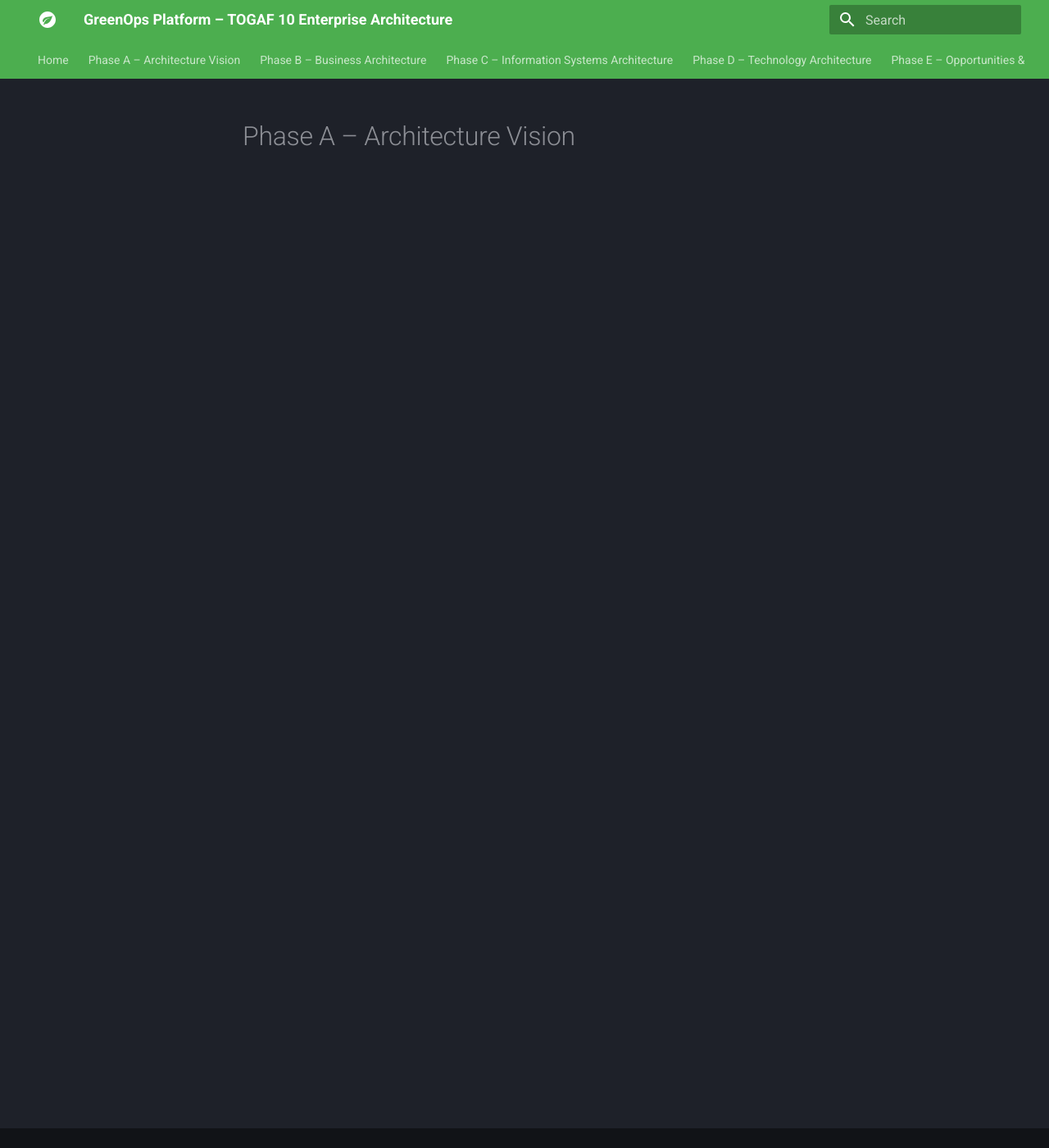
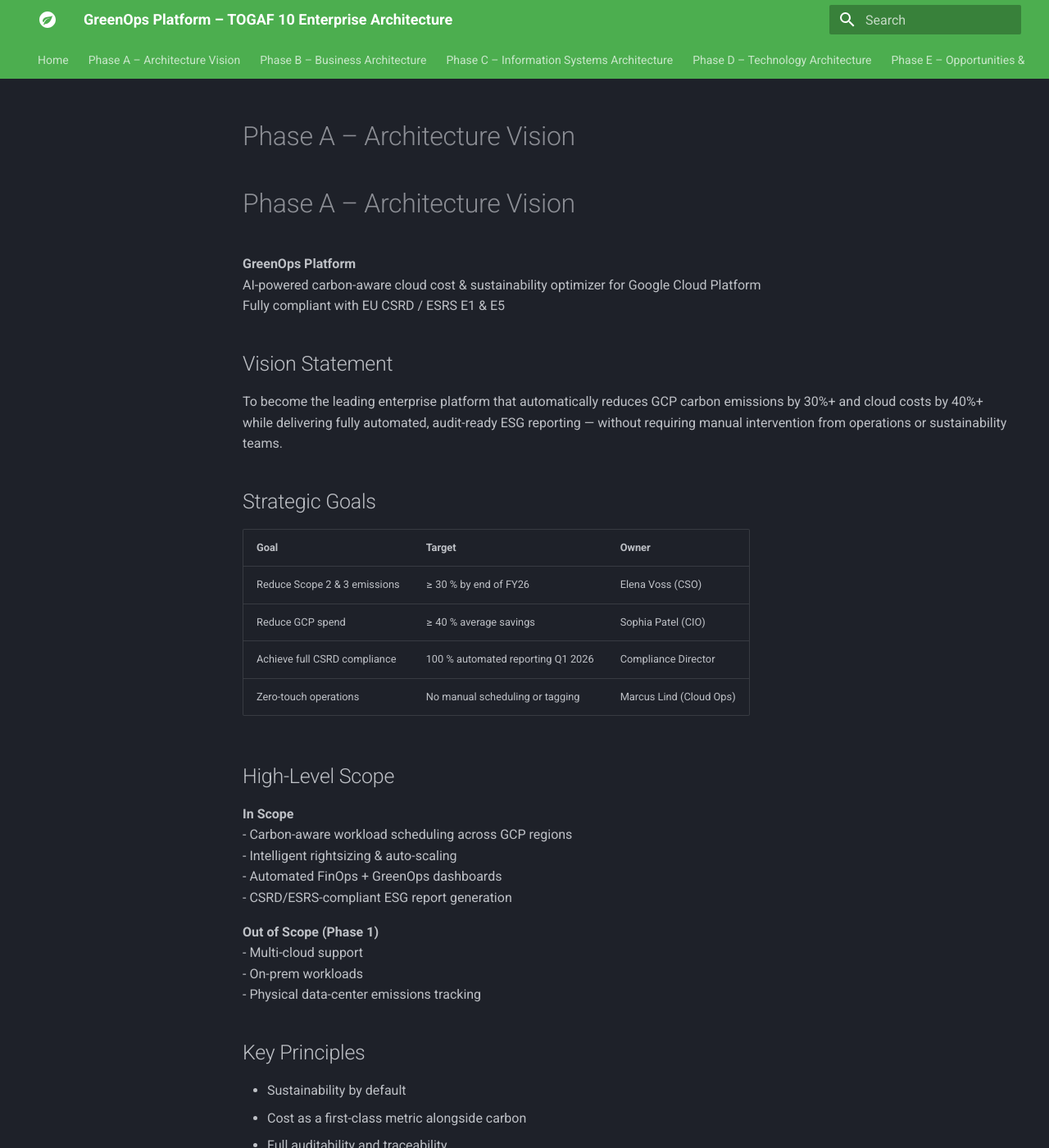
Before and after one commit to raosiddharthp/GreenOps-Platform-Carbon-Aware-Cloud-Cost-Sustainability-Optimizer, an MkDocs documentation site: the page built from docs/phase-a-vision/index.md, in a window 1280 px wide and 1400 px high. Shown: the whole window at 82% size. Built offline with MkDocs 1.6.1 and Material for MkDocs 9.7.7, drawn with Linux system fonts in a browser that asks for light colours; some of the changed text lies outside the part shown.

Commit message:
Update index.md

```diff
--- a/docs/phase-a-vision/index.md
+++ b/docs/phase-a-vision/index.md
@@ -1 +1,42 @@
 # Phase A – Architecture Vision
+# Phase A – Architecture Vision
+
+**GreenOps Platform**
+AI-powered carbon-aware cloud cost & sustainability optimizer for Google Cloud Platform
+Fully compliant with EU CSRD / ESRS E1 & E5
+
+## Vision Statement
+To become the leading enterprise platform that automatically reduces GCP carbon emissions by 30%+ and cloud costs by 40%+ while delivering fully automated, audit-ready ESG reporting — without requiring manual intervention from operations or sustainability teams.
+
+## Strategic Goals
+| Goal                              | Target                          | Owner                  |
+|-----------------------------------|----------------------------------|------------------------|
+| Reduce Scope 2 & 3 emissions      | ≥ 30 % by end of FY26            | Elena Voss (CSO)       |
+| Reduce GCP spend                  | ≥ 40 % average savings           | Sophia Patel (CIO)     |
+| Achieve full CSRD compliance      | 100 % automated reporting Q1 2026| Compliance Director    |
+| Zero-touch operations             | No manual scheduling or tagging  | Marcus Lind (Cloud Ops)|
+
+## High-Level Scope
+**In Scope**
+- Carbon-aware workload scheduling across GCP regions
+- Intelligent rightsizing & auto-scaling
+- Automated FinOps + GreenOps dashboards
+- CSRD/ESRS-compliant ESG report generation
+
+**Out of Scope (Phase 1)**
+- Multi-cloud support
+- On-prem workloads
+- Physical data-center emissions tracking
+
+## Key Principles
+- Sustainability by default
+- Cost as a first-class metric alongside carbon
+- Full auditability and traceability
+- GCP-native (no agents, no sidecars)
+
+**Next Deliverables**
+→ [01 Stakeholder Map](./01-stakeholder-map.md) (complete)
+→ [02 Business Scenario & Drivers](./02-business-scenario.md) (next)
+→ [03 Architecture Vision Statement (formal)](./03-vision-statement.md)
+
+**Status**: Approved by Architecture Board — 8 Dec 2025
```
